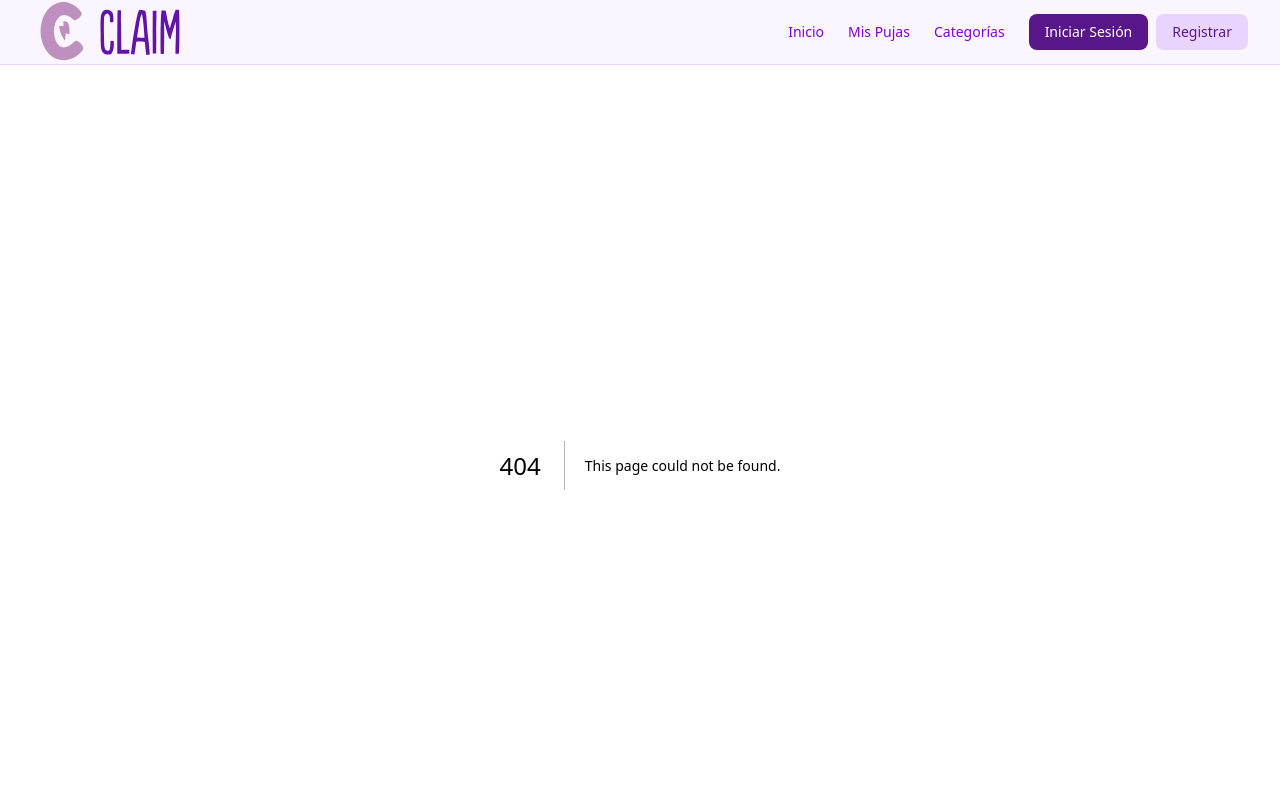
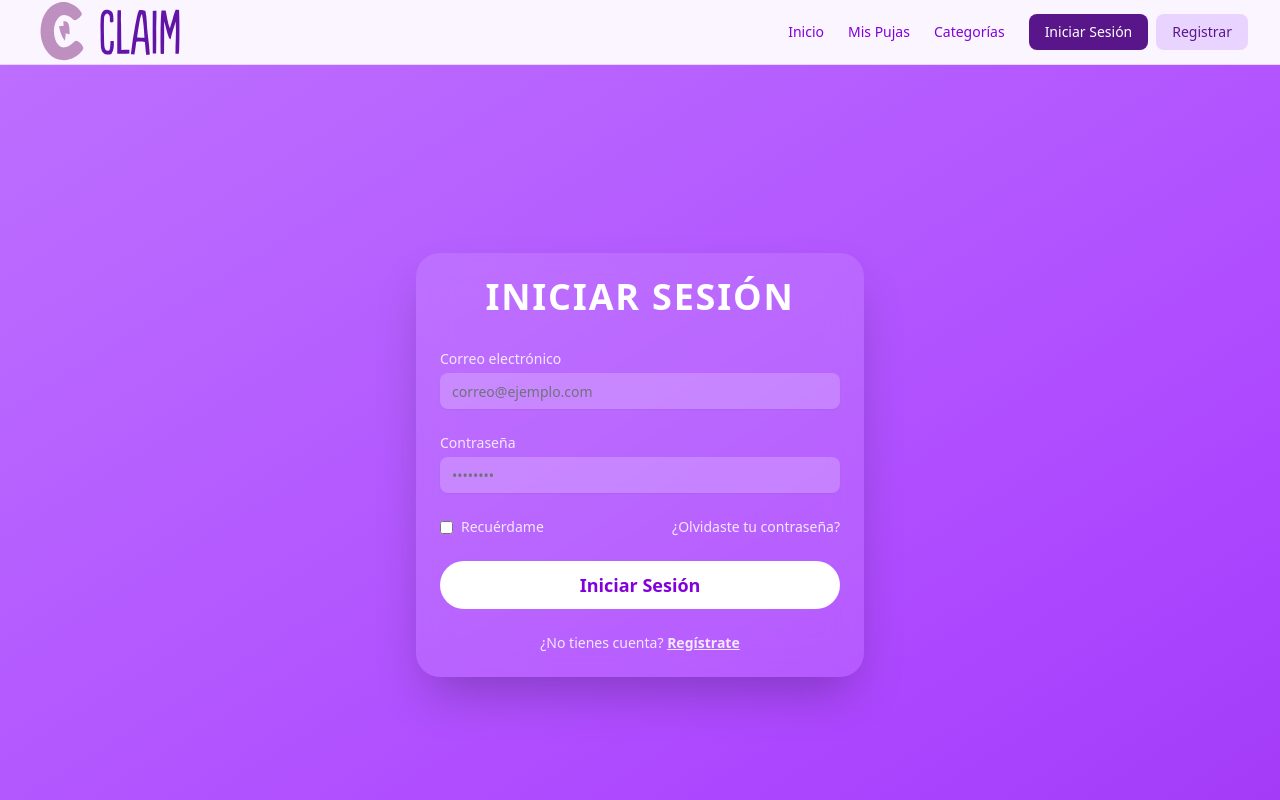
Before and after one commit to Edgar-Solano2001/Claim-web, a Next.js app: page /Login in a window 1280 px wide. Before the commit this address had no page. Shown: the top 800 px of the page. Built offline with nearby package versions, Linux system fonts and the light colour scheme.

Commit message:
Se implementó la interfaz del login

```diff
--- /dev/null
+++ b/app/Login/page.tsx
@@ -0,0 +1,116 @@
+"use client";
+
+import { useState } from "react";
+import { Button } from "@/components/ui/button";
+import { Input } from "@/components/ui/input";
+import { Card, CardContent, CardHeader, CardTitle } from "@/components/ui/card";
+
+export default function Login() {
+  const [email, setEmail] = useState("");
+  const [password, setPassword] = useState("");
+
+  const handleSubmit = (e: React.FormEvent) => {
+    e.preventDefault();
+
+    // Aquí iría tu lógica real de autenticación (Firebase, API, etc.)
+    if (email === "admin@example.com" && password === "1234") {
+      alert("✅ Inicio de sesión exitoso");
+    } else {
+      alert("❌ Credenciales incorrectas");
+    }
+  };
+
+  return (
+    <div className="flex items-center justify-center min-h-screen bg-gradient-to-br from-purple-400 via-purple-500 to-purple-700 animate-gradient">
+      <Card className="w-full max-w-md shadow-2xl border-none rounded-3xl bg-white/10 backdrop-blur-lg">
+        <CardHeader>
+          <CardTitle className="text-center text-4xl font-bold text-white tracking-wider">
+            INICIAR SESIÓN
+          </CardTitle>
+        </CardHeader>
+
+        <CardContent>
+          <form onSubmit={handleSubmit} className="space-y-6">
+            <div>
+              <label
+                htmlFor="email"
+                className="block text-sm font-medium text-purple-100  "
+              >
+                Correo electrónico
+              </label>
+              <Input
+                id="email"
+                type="email"
+                placeholder="correo@ejemplo.com"
+                value={email}
+                onChange={(e) => setEmail(e.target.value)}
+                required
+                className="mt-1 bg-white/20 border-none text-white placeholder-purple-200 focus-visible:ring-2 focus-visible:ring-purple-300"
+              />
+            </div>
+
+            <div>
+              <label
+                htmlFor="password"
+                className="block text-sm font-medium text-purple-100"
+              >
+                Contraseña
+              </label>
+              <Input
+                id="password"
+                type="password"
+                placeholder="••••••••"
+                value={password}
+                onChange={(e) => setPassword(e.target.value)}
+                required
+                className="mt-1 bg-white/20 border-none text-white placeholder-purple-200 focus-visible:ring-2 focus-visible:ring-purple-300"
+              />
+            </div>
+
+            <div className="flex items-center justify-between text-sm text-purple-100">
+              <label className="flex items-center space-x-2">
+                <input type="checkbox" className="accent-purple-400" />
+                <span>Recuérdame</span>
+              </label>
+              <a href="#" className="hover:underline hover:text-purple-200">
+                ¿Olvidaste tu contraseña?
+              </a>
+            </div>
+
+            <Button
+              type="submit"
+              className="w-full bg-white text-purple-700 font-semibold text-lg rounded-full py-6 hover:bg-purple-100 transition-all duration-200"
+            >
+              Iniciar Sesión
+            </Button>
+          </form>
+
+          <p className="text-center text-sm text-purple-100 mt-6">
+            ¿No tienes cuenta?{" "}
+            <a href="/register" className="underline font-semibold hover:text-purple-200">
+              Regístrate
+            </a>
+          </p>
+        </CardContent>
+      </Card>
+
+      <style jsx>{`
+        @keyframes gradient {
+          0% {
+            background-position: 0% 50%;
+          }
+          50% {
+            background-position: 100% 50%;
+          }
+          100% {
+            background-position: 0% 50%;
+          }
+        }
+        .animate-gradient {
+          background-size: 200% 200%;
+          animation: gradient 6s ease infinite;
+        }
+      `}</style>
+    </div>
+  );
+}
--- a/components/custom/Navbar.tsx
+++ b/components/custom/Navbar.tsx
@@ -1,13 +1,13 @@
-"use client"
+"use client";
 
-import Link from "next/link"
-import { useState } from "react"
-import { Menu, X } from "lucide-react"
-import { Button } from "@/components/ui/button"
-import Image from "next/image"
+import Link from "next/link";
+import { useState } from "react";
+import { Menu, X } from "lucide-react";
+import { Button } from "@/components/ui/button";
+import Image from "next/image";
 
 export default function Navbar() {
-  const [isOpen, setIsOpen] = useState(false)
+  const [isOpen, setIsOpen] = useState(false);
 
   return (
     <nav
@@ -66,12 +66,14 @@ export default function Navbar() {
             </div>
 
             <div className="flex items-center space-x-2">
+              <Link href="/Login" >
               <Button
                 variant="default"
                 className="text-sm bg-purple-900 text-white hover:bg-purple-700 focus:ring-2 focus:ring-purple-300"
               >
                 Iniciar Sesión
               </Button>
+              </Link>
               <Button
                 variant="secondary"
                 className="text-sm bg-purple-200 text-purple-900 hover:bg-purple-300 focus:ring-2 focus:ring-purple-300"
@@ -89,7 +91,11 @@ export default function Navbar() {
               aria-label={isOpen ? "Cerrar menú" : "Abrir menú"}
               className="text-purple-700 dark:text-purple-200 p-2 rounded focus:outline-none focus:ring-2 focus:ring-purple-300"
             >
-              {isOpen ? <X className="h-6 w-6" /> : <Menu className="h-6 w-6" />}
+              {isOpen ? (
+                <X className="h-6 w-6" />
+              ) : (
+                <Menu className="h-6 w-6" />
+              )}
             </button>
           </div>
         </div>
@@ -119,10 +125,19 @@ export default function Navbar() {
             </Link>
 
             <div className="pt-2 border-t border-purple-100 dark:border-purple-800">
-              <Button variant="default" className="w-full mb-2 text-sm bg-purple-900 text-white hover:bg-purple-700">
-                Iniciar Sesión
-              </Button>
-              <Button variant="secondary" className="w-full text-sm bg-purple-200 text-purple-900 hover:bg-purple-300">
+              <Link href="/Login/login" >
+                <Button
+                  variant="default"
+                  className="w-full mb-2 text-sm bg-purple-900 text-white hover:bg-purple-700"
+                >
+                  Iniciar Sesión
+                </Button>
+              </Link>
+
+              <Button
+                variant="secondary"
+                className="w-full text-sm bg-purple-200 text-purple-900 hover:bg-purple-300"
+              >
                 Registrar
               </Button>
             </div>
@@ -130,5 +145,5 @@ export default function Navbar() {
         </div>
       )}
     </nav>
-  )
+  );
 }
```
